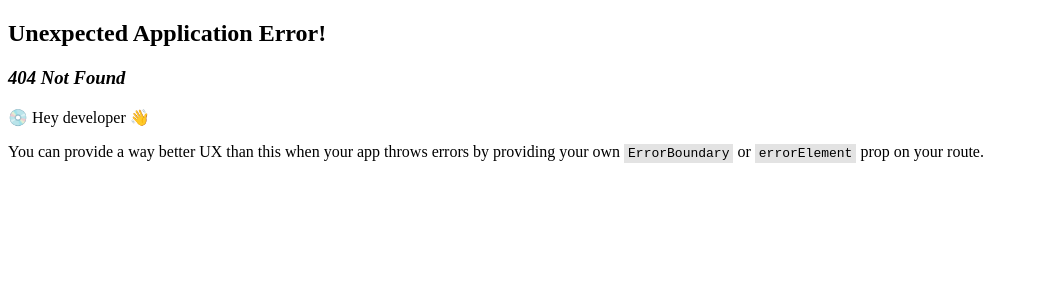
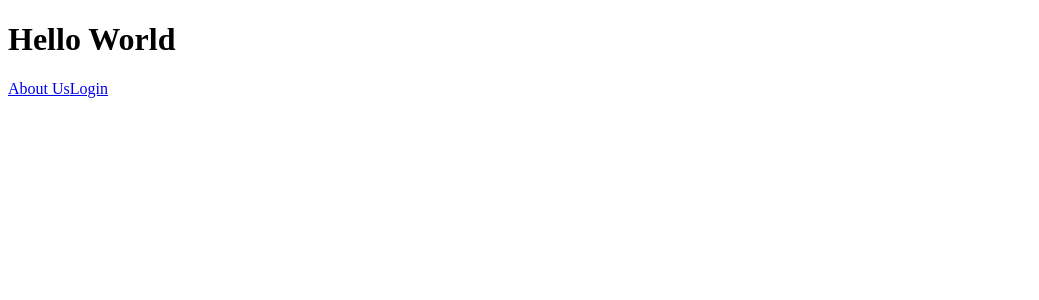
Before and after one commit to alexmota-dev/alexmota-dev.github.io, a React (Create React App) app: page / in a window 1280 px wide. Before the commit this address had no page. Shown: the top 300 px of the page, without its empty margins (0-1039 px from the left). Built offline with nearby package versions, Linux system fonts and the light colour scheme.

Commit message:
creating route home

```diff
--- a/src/index.tsx
+++ b/src/index.tsx
@@ -10,6 +10,19 @@ import Login from "./pages/Login";
 
 const router = createBrowserRouter([
   {
+
+    path: "/",
+    element: (
+      <div>
+        <h1>Hello World</h1>
+        <Link to="about">About Us</Link>
+        <Link to="login">Login</Link>
+
+      </div>
+    ),
+  },
+  {
+
     path: "/alexmota-dev.github.io",
     element: (
       <div>
```
